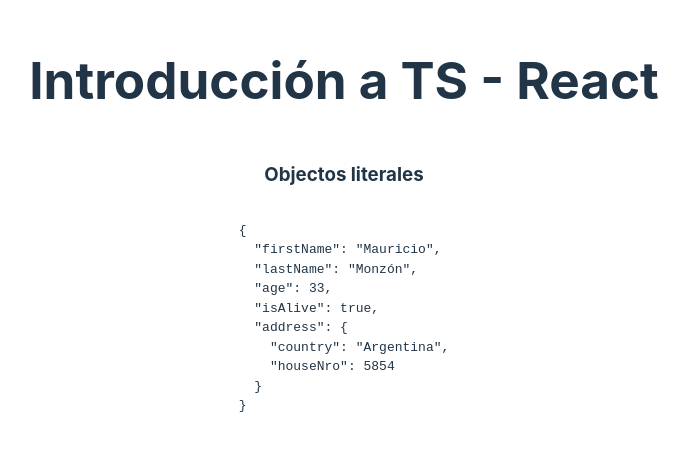
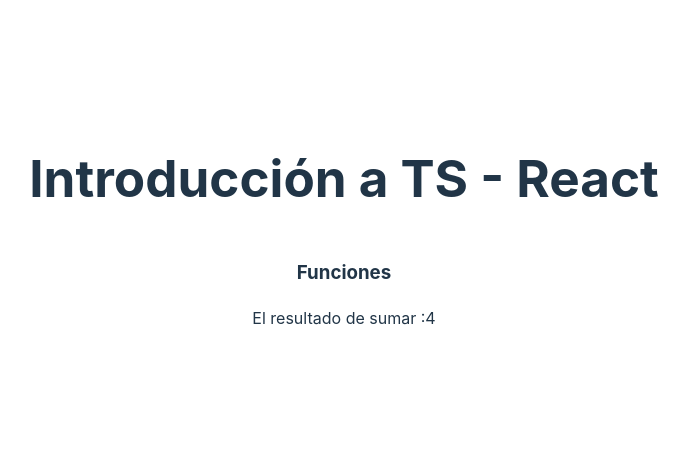
Before and after one commit to Majomon/01-ReactNative, a React (Vite) app in the folder 01-react-fundation/: page / in a window 1280 px wide. Shown: the part 177-628 px from the top of the page, without its empty margins (296-985 px from the left). Built offline with nearby package versions, Linux system fonts and the light colour scheme.

Commit message:
Función básica

```diff
--- a/01-react-fundation/src/App.tsx
+++ b/01-react-fundation/src/App.tsx
@@ -1,11 +1,14 @@
-import { /* BasicTypes, */ ObjectLiterals } from "./typescript";
+import {
+  /* BasicTypes, */ BasicFunctions /* ObjectLiterals */,
+} from "./typescript";
 
 function App() {
   return (
     <main>
       <h1>Introducción a TS - React</h1>
       {/*  <BasicTypes /> */}
-      <ObjectLiterals />
+      {/* <ObjectLiterals /> */}
+      <BasicFunctions />
     </main>
   );
 }
--- /dev/null
+++ b/01-react-fundation/src/typescript/BasicFunctions.tsx
@@ -0,0 +1,13 @@
+export const BasicFunctions = () => {
+  /* El último number es lo que retorna, en este caso va a retornar un número */
+  const addToNumber = (a: number, b: number): number => {
+    return a + b;
+  };
+
+  return (
+    <>
+      <h3>Funciones</h3>
+      <span>El resultado de sumar :{addToNumber(2, 2)}</span>
+    </>
+  );
+};
--- a/01-react-fundation/src/typescript/index.ts
+++ b/01-react-fundation/src/typescript/index.ts
@@ -1,2 +1,3 @@
 export * from "./BasicTypes";
 export * from "./ObjectLiterals";
+export * from "./BasicFunctions";
```
